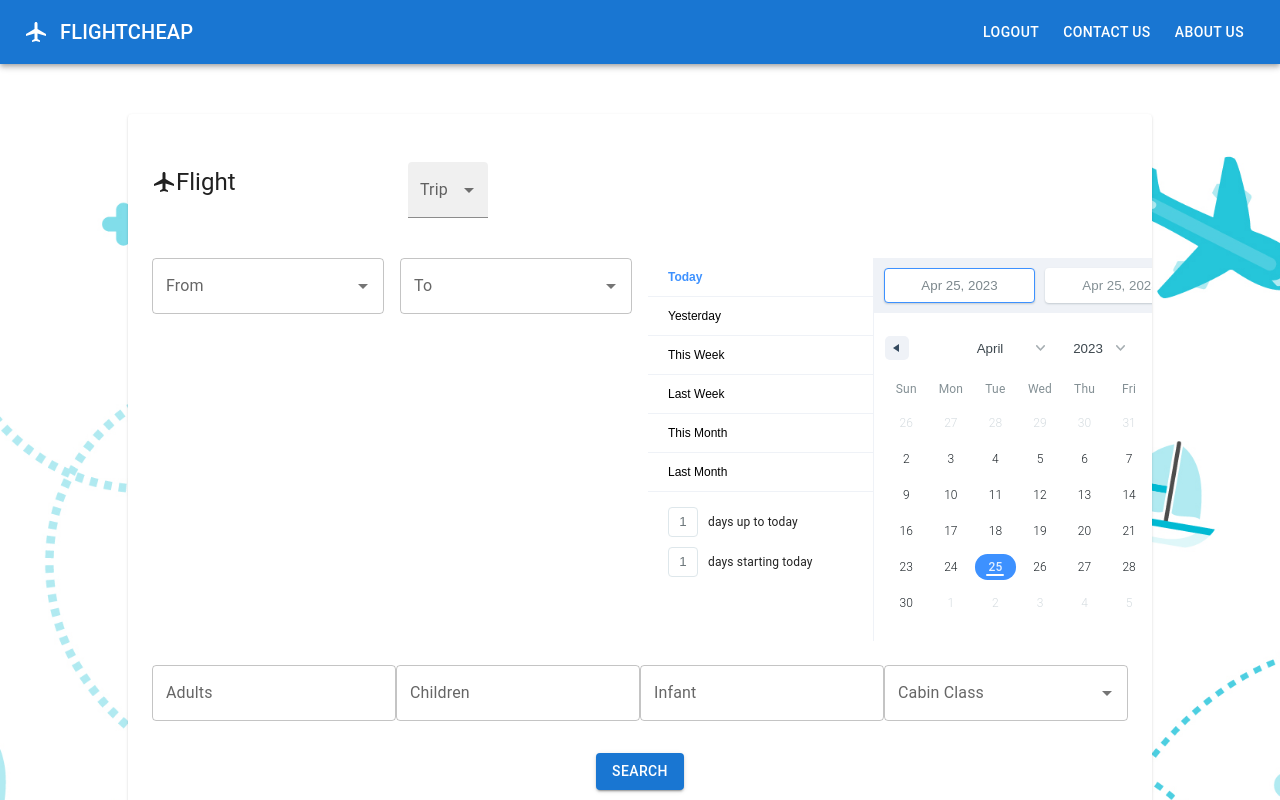
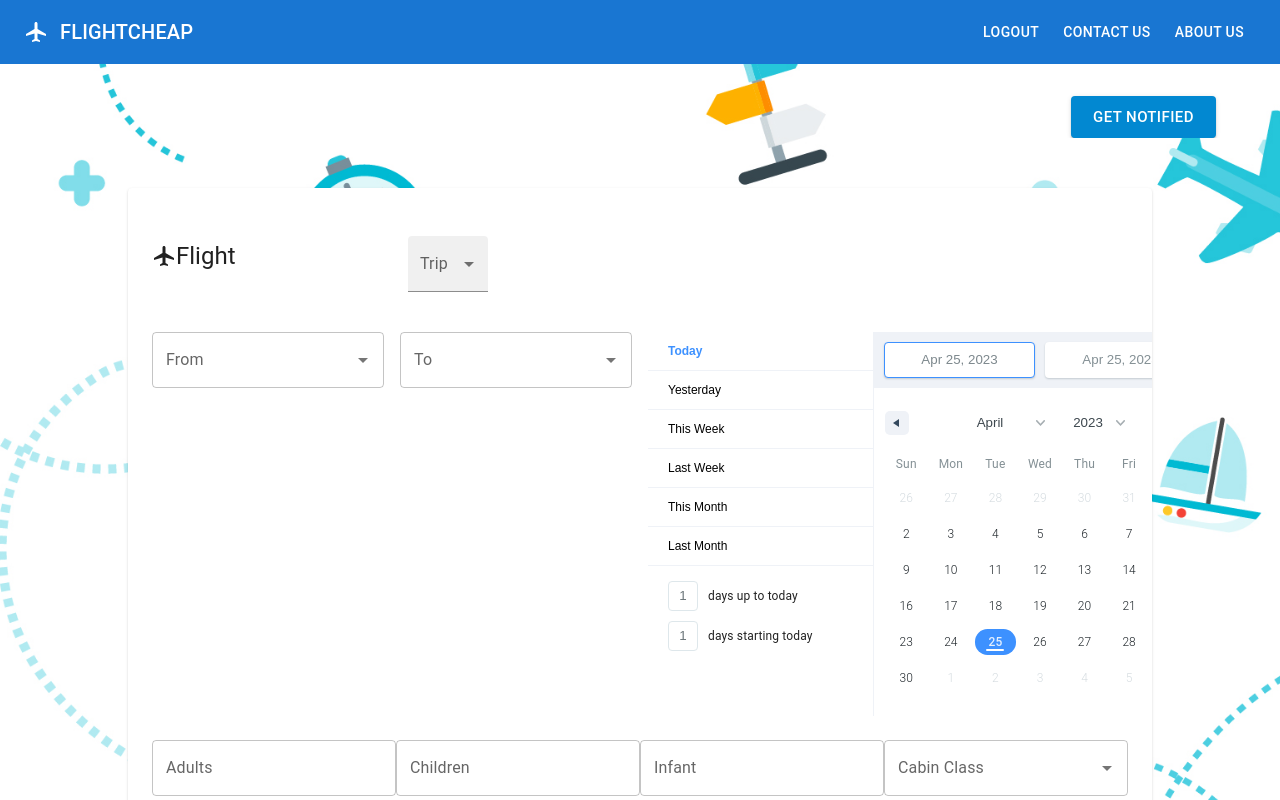
Before and after one commit to cedricp95/flight-cheap-react, a Next.js app: page / in a window 1280 px wide. Shown: the top 800 px of the page. Built offline with nearby package versions, Linux system fonts and the light colour scheme; no server answers; sample sign-in values are in the browser's storage.

Commit message:
Added notification modal

```diff
--- a/package.json
+++ b/package.json
@@ -30,6 +30,7 @@
     "react-date-range": "^1.4.0",
     "react-datepicker": "^4.11.0",
     "react-dom": "18.2.0",
+    "react-phone-input-2": "^2.15.1",
     "react-router-dom": "^6.10.0",
     "styled-components": "^5.3.9",
     "uuid": "^9.0.0"
--- /dev/null
+++ b/src/components/Modal.js
@@ -0,0 +1,113 @@
+import * as React from "react";
+import Box from "@mui/material/Box";
+import Button from "@mui/material/Button";
+import Typography from "@mui/material/Typography";
+import Modal from "@mui/material/Modal";
+import FormHelperText from "@mui/material/InputLabel";
+import InputAdornment from "@mui/material/InputAdornment";
+import TextField from "@mui/material/TextField";
+import EmailIcon from "@mui/icons-material/Email";
+import { Container, Grid, Card } from "@mui/material";
+
+import PhoneInput from "react-phone-input-2";
+import "react-phone-input-2/lib/style.css";
+
+const style = {
+  position: "absolute",
+  top: "50%",
+  left: "50%",
+  transform: "translate(-50%, -50%)",
+  width: 400,
+  bgcolor: "background.paper",
+  border: "2px solid #000",
+  boxShadow: 24,
+  p: 4,
+};
+
+function NotificationModal() {
+  const [open, setOpen] = React.useState(false);
+  const handleOpen = () => setOpen(true);
+  const handleClose = () => setOpen(false);
+
+  const [phone, setValue] = React.useState("");
+
+  return (
+    <>
+      <Box component="section" sx={{ display: "flex", overflow: "hidden" }}>
+        <Container
+          sx={{
+            mt: 4,
+            position: "relative",
+            display: "flex",
+            flexDirection: "column",
+            alignItems: "end",
+          }}
+        >
+          <Button
+            color="info"
+            size="large"
+            variant="contained"
+            component="a"
+            onClick={handleOpen}
+          >
+            Get Notified
+          </Button>
+        </Container>
+      </Box>
+
+      <Modal
+        open={open}
+        onClose={handleClose}
+        aria-labelledby="modal-modal-title"
+        aria-describedby="modal-modal-description"
+      >
+        <Box sx={style}>
+          <Typography id="modal-modal-title" variant="h6" component="h2">
+            Get latest deals!
+          </Typography>
+          <Typography id="modal-modal-description" sx={{ mt: 2, mb: 2 }}>
+            Fly high, pay low with our unbeatable flight deals. Subscribe now!
+          </Typography>
+
+          <Typography sx={{ mt: 2, mb: 1 }} component="label">
+            SMS
+          </Typography>
+          <PhoneInput
+            placeholder="SMS"
+            country={"ph"}
+            value={phone}
+            onChange={(phone) => setValue(phone)}
+          />
+          <TextField
+            sx={{ mt: 4, width: "90%" }}
+            id="input-with-icon-textfield"
+            label="Email Address"
+            InputProps={{
+              startAdornment: (
+                <InputAdornment position="start">
+                  <EmailIcon />
+                </InputAdornment>
+              ),
+            }}
+            variant="standard"
+          />
+          <Button
+            color="primary"
+            size="large"
+            variant="contained"
+            component="a"
+            href=""
+            sx={{ mt: 5 }}
+          >
+            Get Notified
+          </Button>
+          <FormHelperText sx={{ mt: 2 }} id="my-helper-text">
+            We'll never share your email/number.
+          </FormHelperText>
+        </Box>
+      </Modal>
+    </>
+  );
+}
+
+export default NotificationModal;
--- a/src/pages/index.js
+++ b/src/pages/index.js
@@ -4,6 +4,7 @@ import BannerSection from "../components/BannerSection";
 import SearchForm from "../components/SearchForm";
 import SearchResults from "../components/SearchResults";
 import Box from "@mui/material/Box";
+import Modal from "../components/Modal";
 
 export default function Dashboard() {
   const BannerSectionDetails = {
@@ -33,6 +34,7 @@ export default function Dashboard() {
           }}
         >
           {/* <BannerSection banner={BannerSectionDetails} /> */}
+          <Modal />
           <SearchForm setDataFlightSearch={setDataFlightSearch} />
           <SearchResults dataFlightSearch={dataFlightSearch} />
           <div style={{ width: "100%", height: "100px" }}></div>
```
